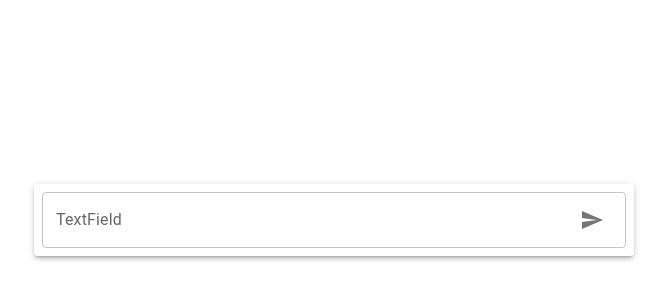
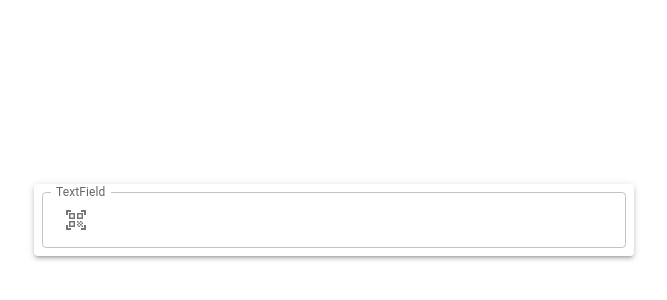
Before and after one commit to tibrado/tibrado.github.io, a React (Vite) app: page / in a window 1280 px wide. Shown: the part 180-480 px from the top of the page, without its empty margins (306-973 px from the left). Built offline with nearby package versions, Linux system fonts and the light colour scheme.

Commit message:
added qr handling

```diff
--- a/package.json
+++ b/package.json
@@ -14,6 +14,7 @@
     "@emotion/styled": "^11.14.1",
     "@mui/icons-material": "^7.3.6",
     "@mui/material": "^7.3.6",
+    "@yudiel/react-qr-scanner": "^2.5.0",
     "react": "^19.2.0",
     "react-dom": "^19.2.0",
     "react-markdown": "^10.1.0"
--- a/src/assets/types.ts
+++ b/src/assets/types.ts
@@ -24,3 +24,7 @@ export type Game = {
 //------------------------------------------------------------------------------------------//
 export type GameStates = 'start' | 'game' | 'victory' | 'transition' | 'loading';
 //------------------------------------------------------------------------------------------//
+
+//------------------------------------------------------------------------------------------//
+export type InputTypes = 'text' | 'scan';
+//------------------------------------------------------------------------------------------//
--- a/src/components/inputs/InputTypes.tsx
+++ b/src/components/inputs/InputTypes.tsx
@@ -1,22 +1,30 @@
-import { InputAdornment, TextField } from "@mui/material";
-import {Send} from '@mui/icons-material';
+import { InputAdornment, TextField, IconButton } from "@mui/material";
+import {QrCodeScanner} from '@mui/icons-material';
+import QRScanner from "./QRScanner";
+import { useState, type ReactNode } from "react";
+import type { InputTypes } from "../../assets/types";
 
 type Props = {
     onSubmit: (value: string) => void;
 };
 
 export const UserFreeTextInput: React.FC<Props> = ({onSubmit}) => {
-    // const [value, setValue] = useState<string>('');
-    return (
-        <TextField
+    const [inputType, setInputType] = useState<InputTypes>('text');
+
+
+    // ----------- Input Types
+    const Inputs: Record<InputTypes, ReactNode> = {
+        text: <TextField
             id="input-with-icon-textfield"
             label="TextField"
             variant='outlined'
             slotProps={{
                 input: {
-                    endAdornment: (
+                    startAdornment: (
                         <InputAdornment position="start">
-                                <Send/>
+                            <IconButton onClick={() => setInputType('scan')}>
+                                <QrCodeScanner/>
+                            </IconButton>
                         </InputAdornment>
                     )
                 },
@@ -26,6 +34,9 @@ export const UserFreeTextInput: React.FC<Props> = ({onSubmit}) => {
                 width: '100%',
                 height: '100%',
             }}
-        />
-    )
+        />,
+        scan: <QRScanner onSubmit={onSubmit}/>
+    };
+
+    return (Inputs[inputType])
 };
--- /dev/null
+++ b/src/components/inputs/QRScanner.tsx
@@ -0,0 +1,14 @@
+import React from 'react';
+import { Scanner } from '@yudiel/react-qr-scanner';
+
+type Props = {
+    onSubmit: (text: string) => void;
+};
+const QRScanner: React.FC<Props> = ({onSubmit}) => (
+    <Scanner
+        onScan={(code) => onSubmit(code[0].rawValue)}
+        onError={(error) => console.error(error)}
+    />
+);
+
+export default QRScanner;
```
Also changed, not shown: 1 other file (tests, documents, lock files or other folders).
